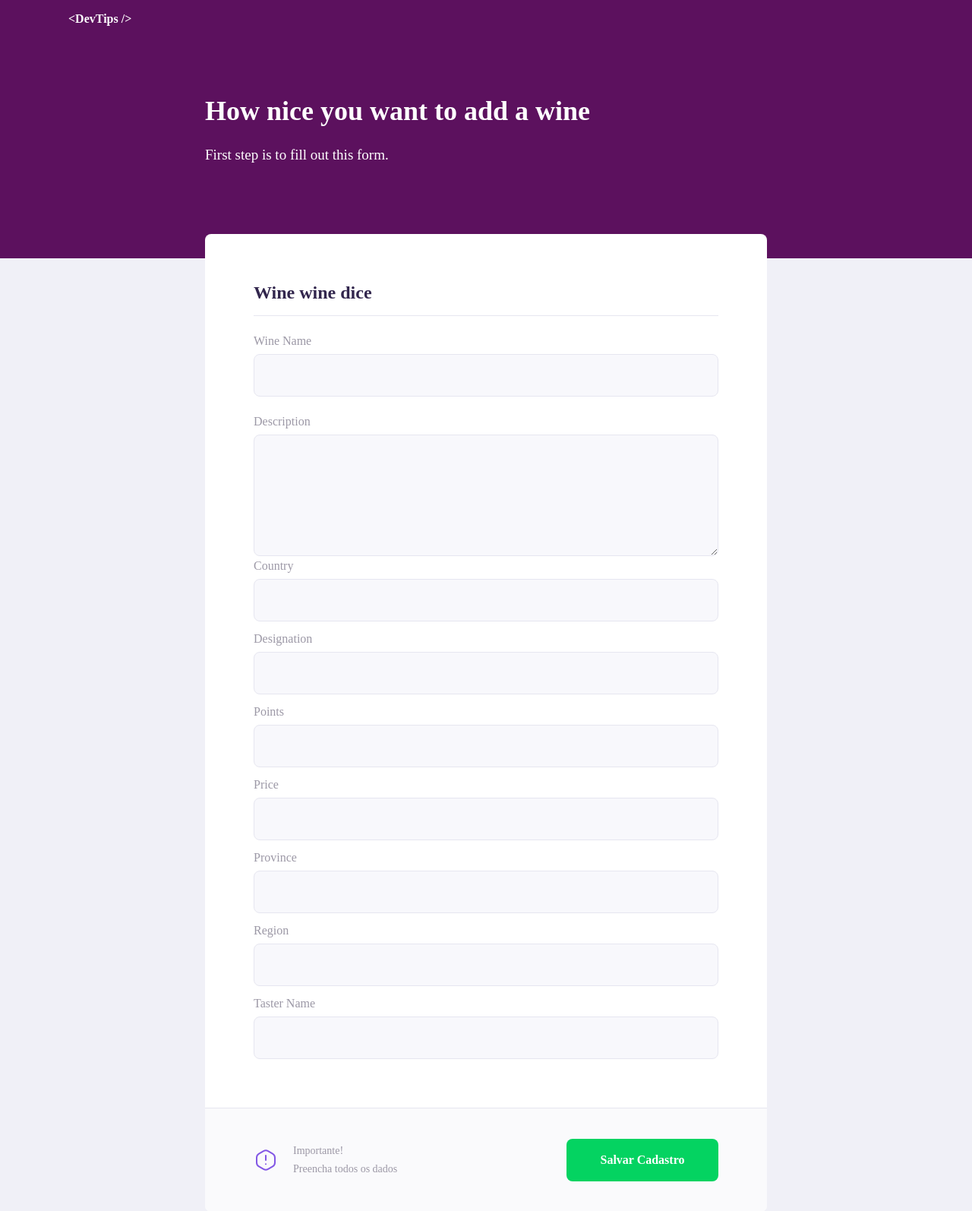
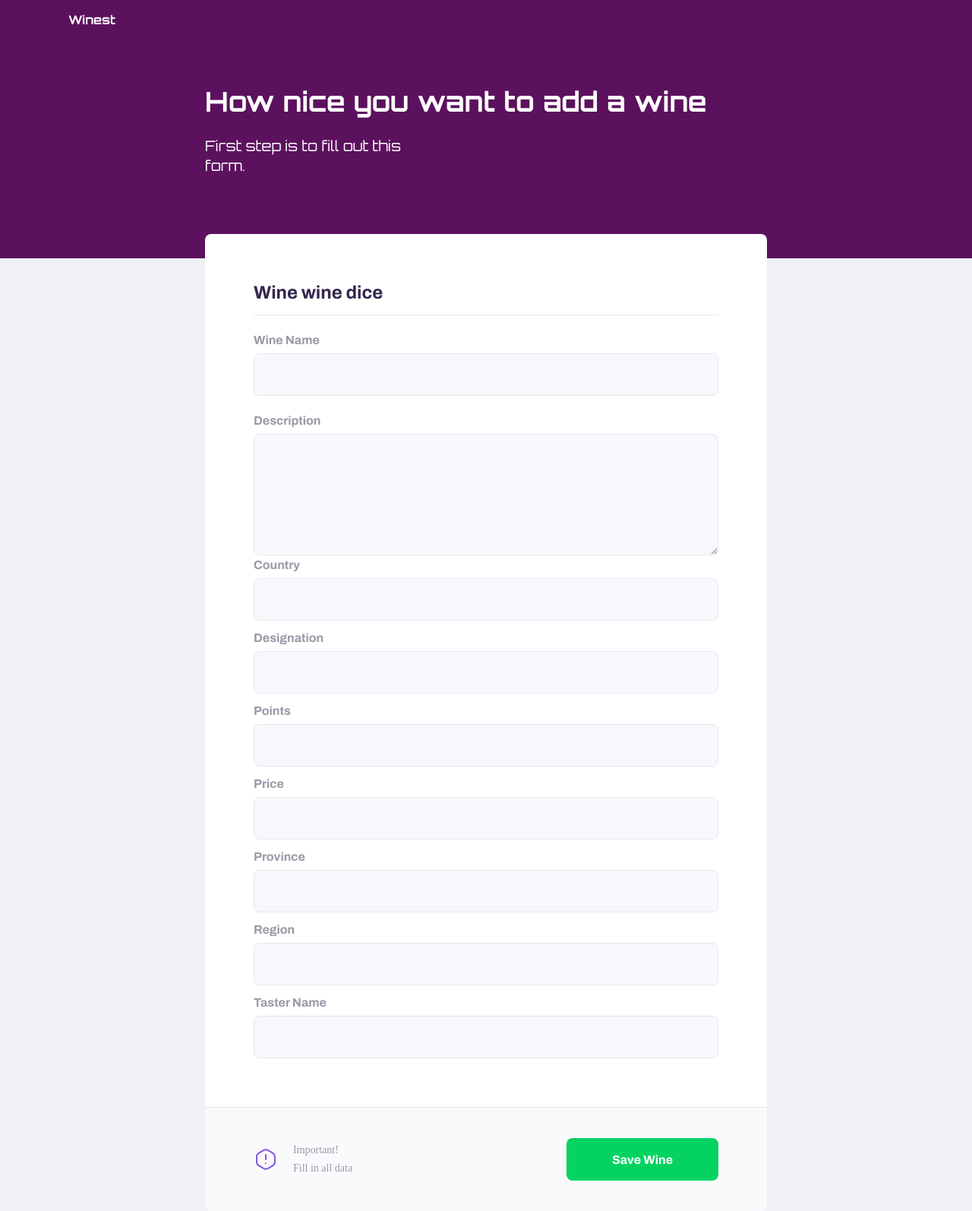
Before and after one commit to danvb112/iaad-winest, a React (Create React App) app: page /wineForm in a window 1280 px wide. Shown: the whole page at 76% size. Built offline with nearby package versions, Linux system fonts and the light colour scheme.

Commit message:
Add Routes

```diff
--- a/public/index.html
+++ b/public/index.html
@@ -4,6 +4,9 @@
 <head>
   <meta charset="utf-8" />
   <meta name="viewport" content="width=device-width, initial-scale=1" />
+  <link href="https://fonts.googleapis.com/css2?family=Archivo:ital,wght@0,700;1,400&display=swap" rel="stylesheet">
+  <link href="https://fonts.googleapis.com/css2?family=Orbitron:wght@400;700&display=swap" rel="stylesheet">
+  <link href="https://fonts.googleapis.com/css2?family=Nunito:wght@400;600&display=swap" rel="stylesheet">
   <meta name="description" content="Web site created using create-react-app" />
   <title>React App</title>
 </head>
--- a/src/App.tsx
+++ b/src/App.tsx
@@ -1,12 +1,12 @@
 import React from 'react';
 import './assets/styles/global.css'
-import Landing from './pages/Landing/Landing'
-import WineForm from './pages/WineForm/WineForm'
+
+import Routes from './routes'
 
 function App() {
   return (
     <div className="App">
-      <WineForm />
+      <Routes />
     </div>
   );
 }
--- a/src/components/PageHeader/index.tsx
+++ b/src/components/PageHeader/index.tsx
@@ -18,7 +18,7 @@ const PageHeader: React.FC<PageHeaderProps> = (props) => {
                 {/* <Link to={props.backTo}>
                     <img src={backIcon}/>
                 </Link> */}
-                <strong>{"<DevTips />"}</strong>
+                <strong>{"Winest"}</strong>
             </div>
             <div className="header-content">
                 <strong>{props.title}</strong>
--- a/src/pages/Landing/Landing.tsx
+++ b/src/pages/Landing/Landing.tsx
@@ -1,8 +1,11 @@
 import React from 'react'
+
+import { Link } from 'react-router-dom'
 
 import './styles.css'
 
 import LandingImage from '../../assets/images/logo.png'
+import WineImage from '../../assets/images/icons/wine.png'
 
 function Landing() {
 
@@ -20,6 +23,19 @@ function Landing() {
                     alt="Landing-image"
                     className='hero-image'
                 />
+
+                <div className="buttons-container">
+                    <Link to='/wineForm' className='get-tips'>
+                        <img src={WineImage} alt="developer-icon" />
+                        Add a new Wine
+                    </Link>
+
+                    <Link to='/landing-login-dev' className='give-tips'>
+                        <img src={''} alt="teacher-icon" />
+                        Dar Dicas
+                    </Link>
+                </div>
+
             </div>
         </div>
     )
--- a/src/pages/WineForm/WineForm.tsx
+++ b/src/pages/WineForm/WineForm.tsx
@@ -140,11 +140,11 @@ function WineForm() {
                 <footer>
                     <p>
                         <img src={warningIcon} alt="Aviso Importante" />
-                        Importante! <br />
-                        Preencha todos os dados
+                        Important! <br />
+                        Fill in all data
                     </p>
                     <button type='submit' onClick={handleCreateStack}>
-                        Salvar Cadastro
+                        Save Wine
                     </button>
                 </footer>
             </main>
--- /dev/null
+++ b/src/routes.tsx
@@ -0,0 +1,17 @@
+import React from 'react'
+
+import { BrowserRouter, Switch, Route } from 'react-router-dom'
+
+import Landing from './pages/Landing/Landing'
+import WineForm from './pages/WineForm/WineForm'
+
+export default function Routes() {
+    return (
+        <BrowserRouter>
+            <Switch>
+                <Route exact path='/' component={Landing} />
+                <Route path='/wineForm' component={WineForm} />
+            </Switch>
+        </BrowserRouter>
+    )
+}
```
Also changed, not shown: src/assets/images/icons/wine.png (added).
